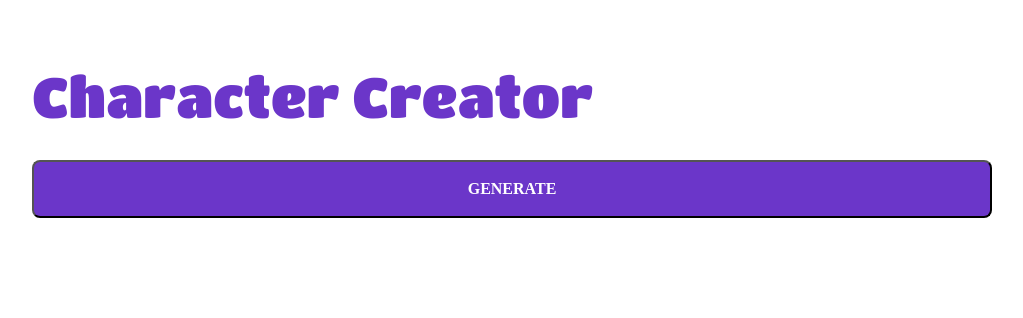
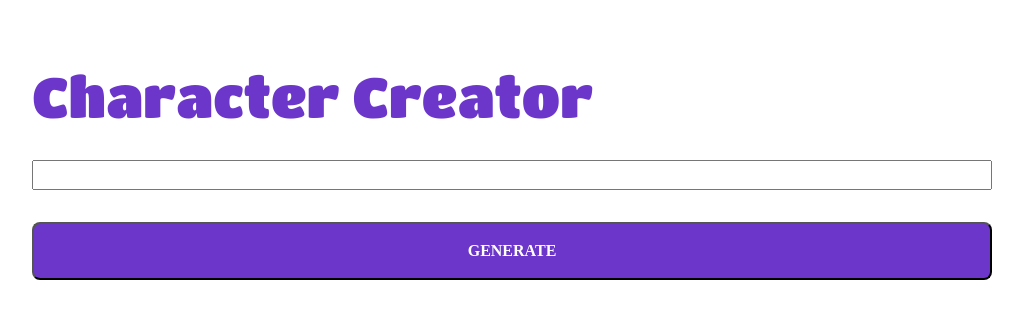
Before and after one commit to fbolcic/character-creator, a React (Create React App) app: page / in a window 1280 px wide. Shown: the top 318 px of the page, without its empty margins (128-1151 px from the left). Built offline with nearby package versions, Linux system fonts and the light colour scheme.

Commit message:
feat: add Input component

```diff
--- a/src/App.js
+++ b/src/App.js
@@ -1,15 +1,20 @@
+import { useState } from "react";
 import styles from "./App.module.css";
 import { Header } from "./components/Header";
 import { Button } from "./components/Button";
+import { Input } from "./components/Input";
 
 function App() {
+  const [name, setName] = useState("");
+
   return (
     <div className={styles.wrapper}>
       <div className={styles.main}>
         <Header text="Character Creator" />
         <div className={styles.creatorWrapper}>
           <div className={styles.creatorInputs}>
-            <Button text="Generate" onClick={() => console.log("Generate button clicked!")} />
+            <Input value={name} onChange={setName} />
+            <Button text="Generate" onClick={() => console.log("Character Name: ", name)} />
           </div>
         </div>
       </div>
--- /dev/null
+++ b/src/components/Input.jsx
@@ -0,0 +1,3 @@
+export function Input(props) {
+  return <input value={props.value} type="text" onChange={(e) => props.onChange(e.target.value)} />;
+}
```
